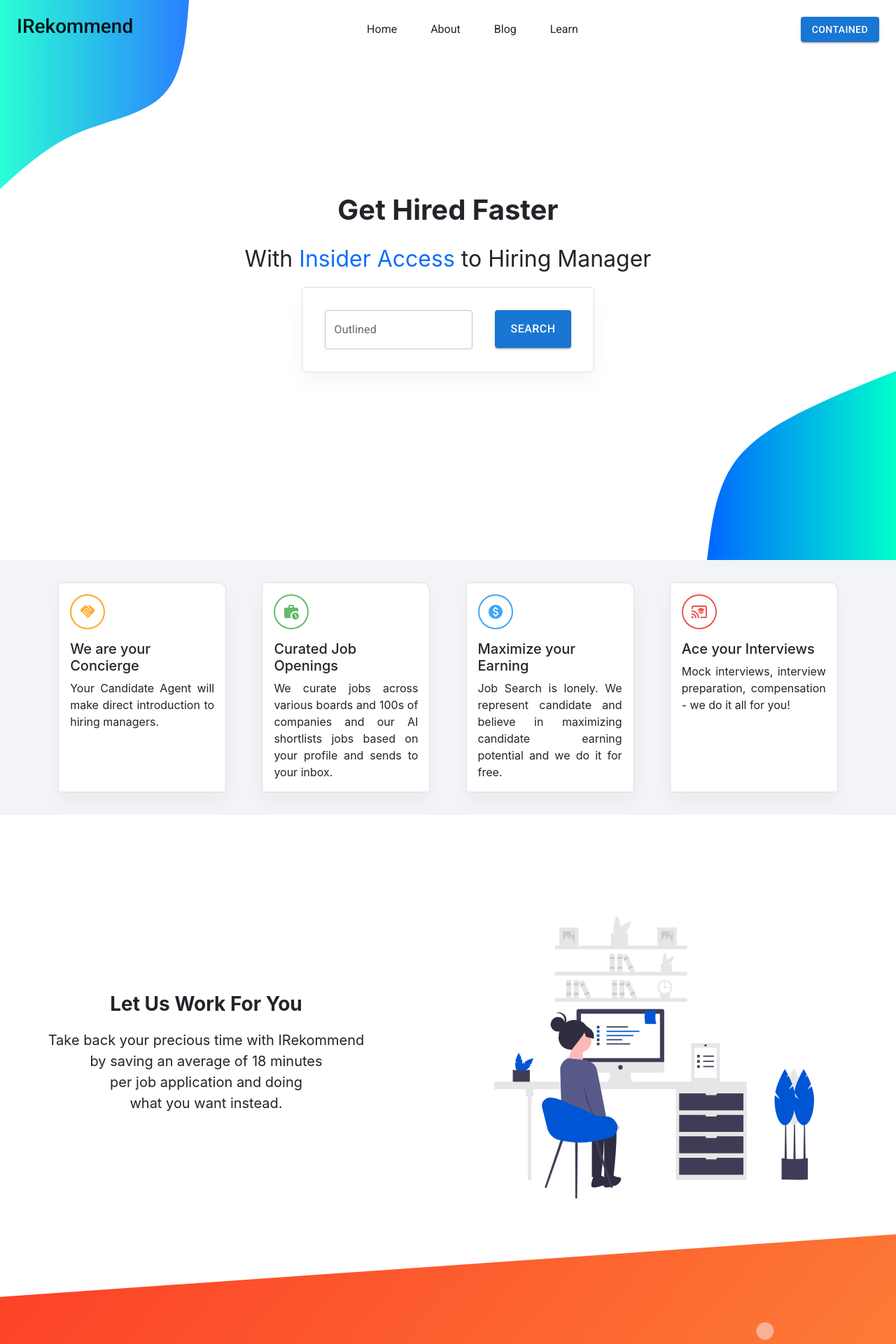
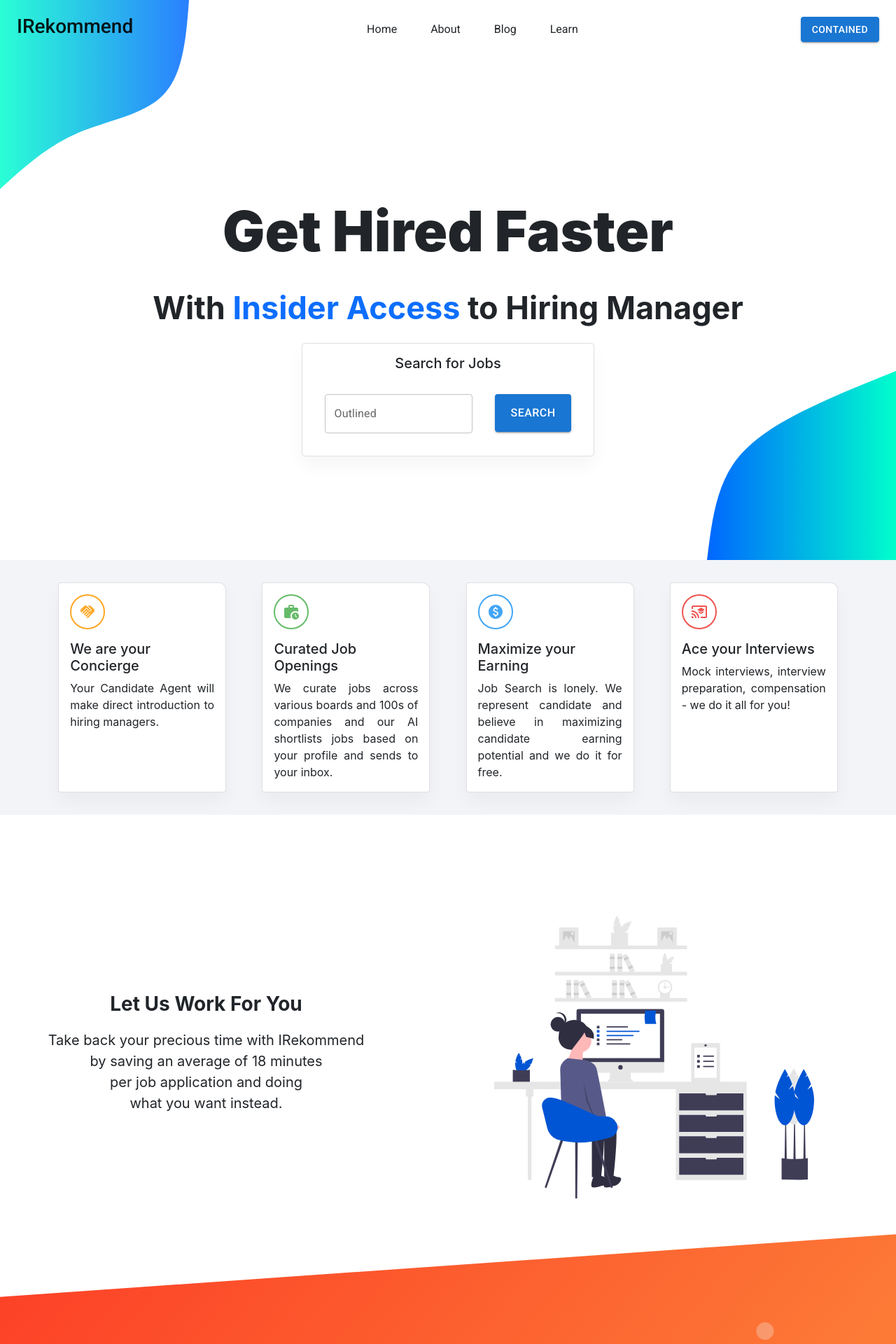
Before and after one commit to irekommend/Irekommend-Candidate-new, a React (Create React App) app: page / in a window 1280 px wide. Shown: the top 1920 px of the page at 70% size. Built offline with nearby package versions, Linux system fonts and the light colour scheme; the HTML template or start-up script is replaced by a standard one.

Commit message:
pushed by Parth

```diff
--- a/src/App.css
+++ b/src/App.css
@@ -65,7 +65,7 @@
   height: 40px;
   background:#f1f1f1;
   border-radius:50%;
-  opacity:0.5;
+  opacity:0.3;
   animation: rise 10s infinite ease-in;
 }
 .bubble:nth-child(1){
--- a/src/pages/Home.js
+++ b/src/pages/Home.js
@@ -89,22 +89,23 @@
         </Navbar.Collapse>
       </Navbar>
 
-      <div className="d-flex flex-column justify-content-center align-items-center text-center mx-5 my-0 py-0">
-        <p className="fs-1 fw-bold"> Get Hired Faster </p>
+      <div className="d-flex flex-column justify-content-center align-items-center text-center mx-5 py-0">
+        <p style={{ fontSize: "80px", fontWeight: "900"}}> Get Hired Faster </p>
 
-        <p className="fs-2">
+        <p style={{ fontSize: "45px", fontWeight: "700"}}>
           {" "}
           With <span className="text-primary">Insider Access</span> to Hiring
           Manager
         </p>
 
-        <Card
+        <Card className="position-relative"
           style={{
             width: "fit-content",
             background: "transparent",
             boxShadow: "0 14px 26px rgba(0,0,0,0.04)",
           }}
         >
+          <Card.Title className="pt-3 mb-0"> Search for Jobs </Card.Title>
           <Card.Body>
             <TextField
               id="outlined-basic"
```
